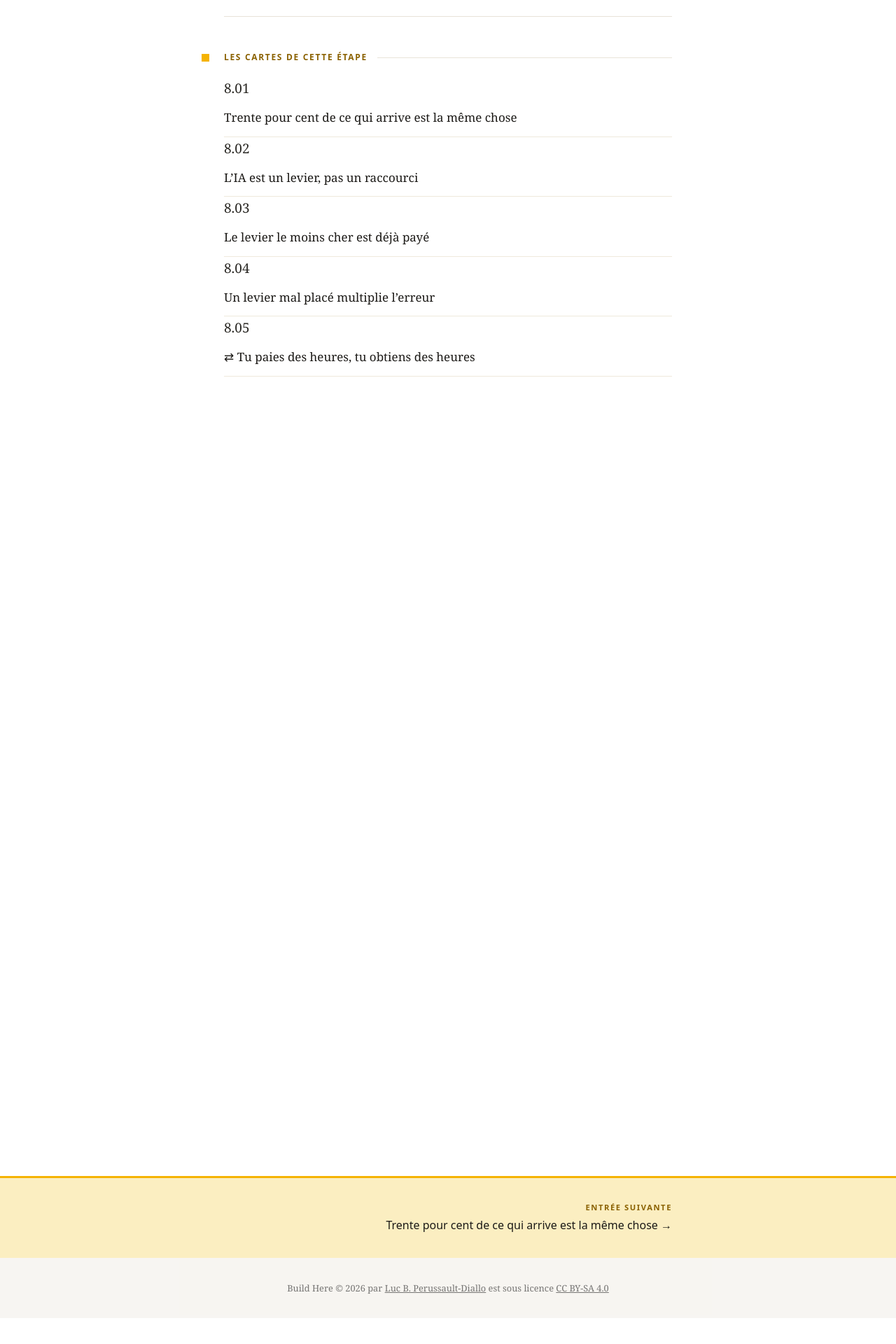
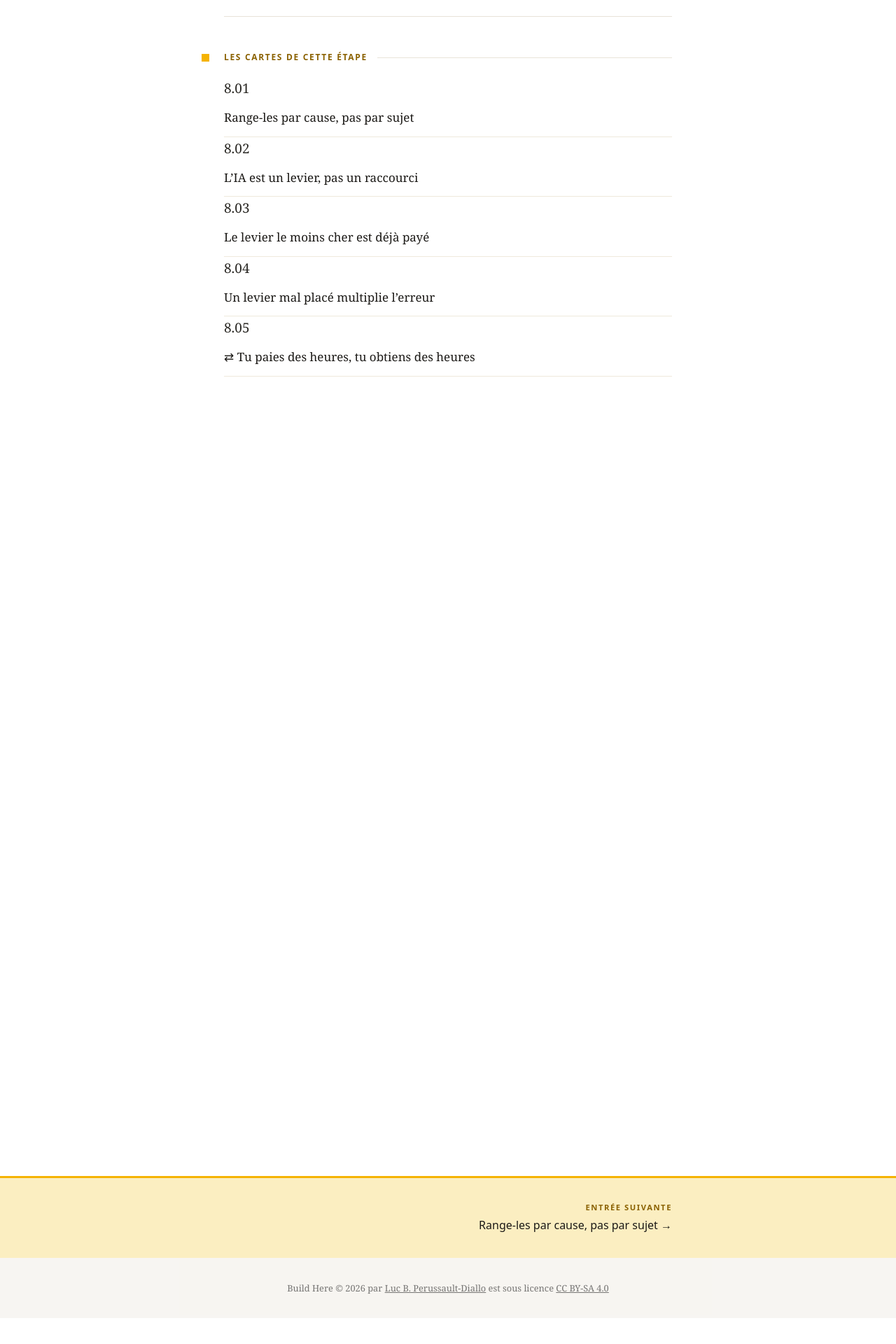
Before and after one commit to luuuc/build-here-book, a Jekyll site: the page built from _chapters/08-00-le-levier.md, in a window 1280 px wide. Shown: the part 1679-3599 px from the top of the page at 70% size. Built offline with Jekyll 4.4.1, drawn with Linux system fonts in a browser that asks for light colours.

Commit message:
fix(chapters): trois chiffres qui ne tenaient pas à la vérification
Le titre de la carte 8.01 annonçait un taux que rien ne mesure dans
la carte. Il devient Range-les par cause, pas par sujet, qui porte
l'instruction plutôt que le chiffre.

Neuf sur douze devient une seule personne, puis presque toute
l'équipe. Trente minutes par semaine font vingt-six heures par an et
non vingt-quatre, ce qui aligne la carte 1.01 sur le calcul de la 7.01.

```diff
--- a/_chapters/08-00-le-levier.md
+++ b/_chapters/08-00-le-levier.md
@@ -40,7 +40,7 @@ Tu es passé à l'étape suivante quand ce que tu produis a cessé de suivre le
 
 ## Les cartes de cette étape
 
-- 8.01 [Trente pour cent de ce qui arrive est la même chose](/chapters/08-02-trente-pour-cent-de-ce-qui-arrive-est-la-meme-chose.html)
+- 8.01 [Range-les par cause, pas par sujet](/chapters/08-02-trente-pour-cent-de-ce-qui-arrive-est-la-meme-chose.html)
 - 8.02 [L'IA est un levier, pas un raccourci](/chapters/08-03-lia-est-un-levier-pas-un-raccourci.html)
 - 8.03 [Le levier le moins cher est déjà payé](/chapters/08-04-le-levier-le-moins-cher-est-deja-paye.html)
 - 8.04 [Un levier mal placé multiplie l'erreur](/chapters/08-05-un-levier-mal-place-multiplie-lerreur.html)
--- a/_chapters/08-02-trente-pour-cent-de-ce-qui-arrive-est-la-meme-chose.md
+++ b/_chapters/08-02-trente-pour-cent-de-ce-qui-arrive-est-la-meme-chose.md
@@ -1,6 +1,6 @@
 ---
 layout: chapter
-title: "Trente pour cent de ce qui arrive est la même chose"
+title: "Range-les par cause, pas par sujet"
 part: "Le levier"
 order: 801
 card_type: diagnostic
--- a/_chapters/a5-ce-qui-tagace-cette-semaine.md
+++ b/_chapters/a5-ce-qui-tagace-cette-semaine.md
@@ -112,8 +112,8 @@ Les quatre-vingt-une cartes y sont, chacune au moins une fois. Aucun classement
 
 ## On abat plus de travail et le volume ne baisse jamais
 
-- "On est débordés, il nous faut quelqu'un de plus"  →  [Trente pour cent de ce qui arrive est la même chose](/chapters/08-02-trente-pour-cent-de-ce-qui-arrive-est-la-meme-chose.html)
-- "Chaque client est différent", et personne n'a jamais compté  →  [Trente pour cent de ce qui arrive est la même chose](/chapters/08-02-trente-pour-cent-de-ce-qui-arrive-est-la-meme-chose.html)
+- "On est débordés, il nous faut quelqu'un de plus"  →  [Range-les par cause, pas par sujet](/chapters/08-02-trente-pour-cent-de-ce-qui-arrive-est-la-meme-chose.html)
+- "Chaque client est différent", et personne n'a jamais compté  →  [Range-les par cause, pas par sujet](/chapters/08-02-trente-pour-cent-de-ce-qui-arrive-est-la-meme-chose.html)
 - On a mis de l'IA dessus et personne ne vérifie ce qui en sort  →  [L'IA est un levier, pas un raccourci](/chapters/08-03-lia-est-un-levier-pas-un-raccourci.html)
 - "Il nous faudrait un outil pour ça"  →  [Le levier le moins cher est déjà payé](/chapters/08-04-le-levier-le-moins-cher-est-deja-paye.html)
 - On a automatisé, et la même erreur est partie quarante mille fois  →  [Un levier mal placé multiplie l'erreur](/chapters/08-05-un-levier-mal-place-multiplie-lerreur.html)
--- a/assets/javascripts/test-builder.js
+++ b/assets/javascripts/test-builder.js
@@ -39,7 +39,7 @@
       ["Pratique", "Supprime l'étape avant de la documenter", "/chapters/07-02-supprime-letape-avant-de-la-documenter.html"]
     ]},
     { n: 8, name: "Le levier", line: "Tu multiplies un jugement solide au lieu de multiplier seulement l'activité.", practice: "Liste les demandes de la semaine. Regroupe celles qui se répètent et automatise seulement la partie dont tu sais vérifier la sortie.", cards: [
-      ["Diagnostic", "Trente pour cent de ce qui arrive est la même chose", "/chapters/08-02-trente-pour-cent-de-ce-qui-arrive-est-la-meme-chose.html"],
+      ["Diagnostic", "Range-les par cause, pas par sujet", "/chapters/08-02-trente-pour-cent-de-ce-qui-arrive-est-la-meme-chose.html"],
       ["Principe", "Le levier le moins cher est déjà payé", "/chapters/08-04-le-levier-le-moins-cher-est-deja-paye.html"],
       ["Pratique", "L'IA est un levier, pas un raccourci", "/chapters/08-03-lia-est-un-levier-pas-un-raccourci.html"]
     ]},
```
Also changed, not shown: _chapters/01-01-la-curiosite-est-facturable.md (+1 -3 lines), _chapters/09-01-les-dirigeants-fabriquent-lenvironnement-dont-ils-se-plaignent.md (+2 -2 lines).
